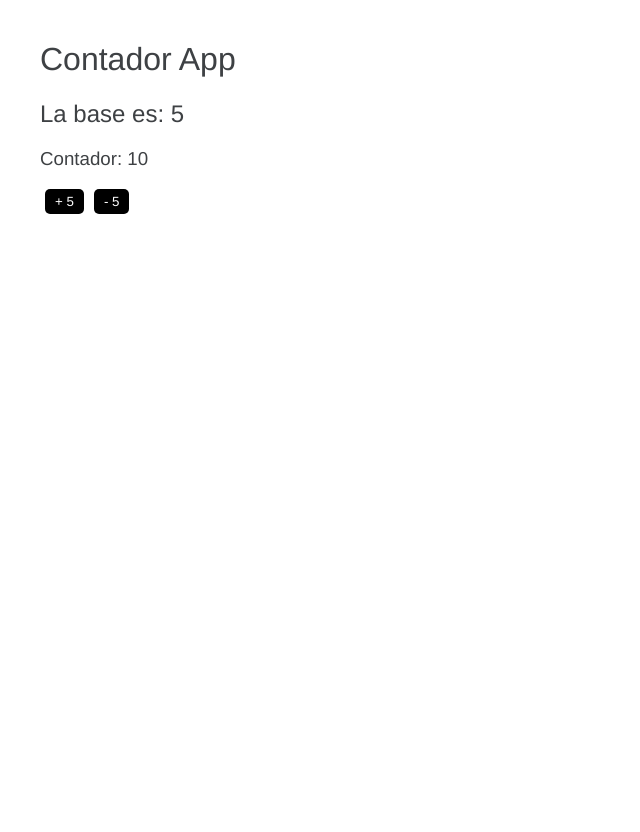
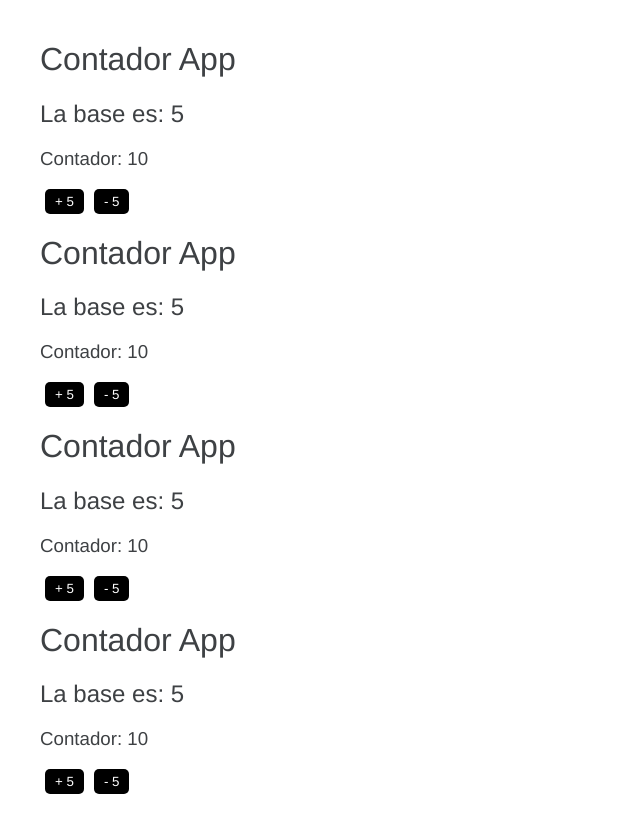
Before and after one commit to fersanti2896/04-curso-angular-intro-angular, an Angular app: page / in a window 1280 px wide. Shown: the whole page, without its empty margins (0-640 px from the left). Before the commit the page ends 800 px from the top, so only its background shows below. Built offline with nearby package versions, Linux system fonts and the light colour scheme.

Commit message:
Creando componente contador.component

```diff
--- a/src/app/app.component.html
+++ b/src/app/app.component.html
@@ -1,7 +1,5 @@
 
-<h1>{{ titulo }}</h1>
-<h2>La base es: <strong>{{ base }}</strong></h2>
-
-<h3>Contador: <span>{{ numero }}</span></h3>
-<button (click)="acumular(base)">+ {{ base }}</button>
-<button (click)="acumular(-base)">- {{ base }}</button>
+<app-contador></app-contador>
+<app-contador></app-contador>
+<app-contador></app-contador>
+<app-contador></app-contador>
--- a/src/app/app.component.ts
+++ b/src/app/app.component.ts
@@ -6,11 +6,5 @@
 })
 
 export class AppComponent {
-  titulo: string = 'Contador  App';
-  numero: number = 10;
-  base: number = 5;
 
-  acumular(valor: number) {
-    this.numero += valor;
-  }
 }
--- a/src/app/app.module.ts
+++ b/src/app/app.module.ts
@@ -2,10 +2,12 @@
 import { BrowserModule } from '@angular/platform-browser';
 
 import { AppComponent } from './app.component';
+import { ContadorComponent } from './contador.component';
 
 @NgModule({
   declarations: [
-    AppComponent
+    AppComponent,
+    ContadorComponent
   ],
   imports: [
     BrowserModule
--- /dev/null
+++ b/src/app/contador.component.ts
@@ -0,0 +1,22 @@
+import { Component } from '@angular/core'
+
+@Component({
+    selector: 'app-contador',
+    template: `
+        <h1>{{ titulo }}</h1>
+        <h2>La base es: <strong>{{ base }}</strong></h2>
+
+        <h3>Contador: <span>{{ numero }}</span></h3>
+        <button (click)="acumular(base)">+ {{ base }}</button>
+        <button (click)="acumular(-base)">- {{ base }}</button>
+    `
+})
+export class ContadorComponent {
+    titulo: string = 'Contador  App';
+    numero: number = 10;
+    base: number = 5;
+
+    acumular(valor: number) {
+        this.numero += valor;
+  }
+}
```
